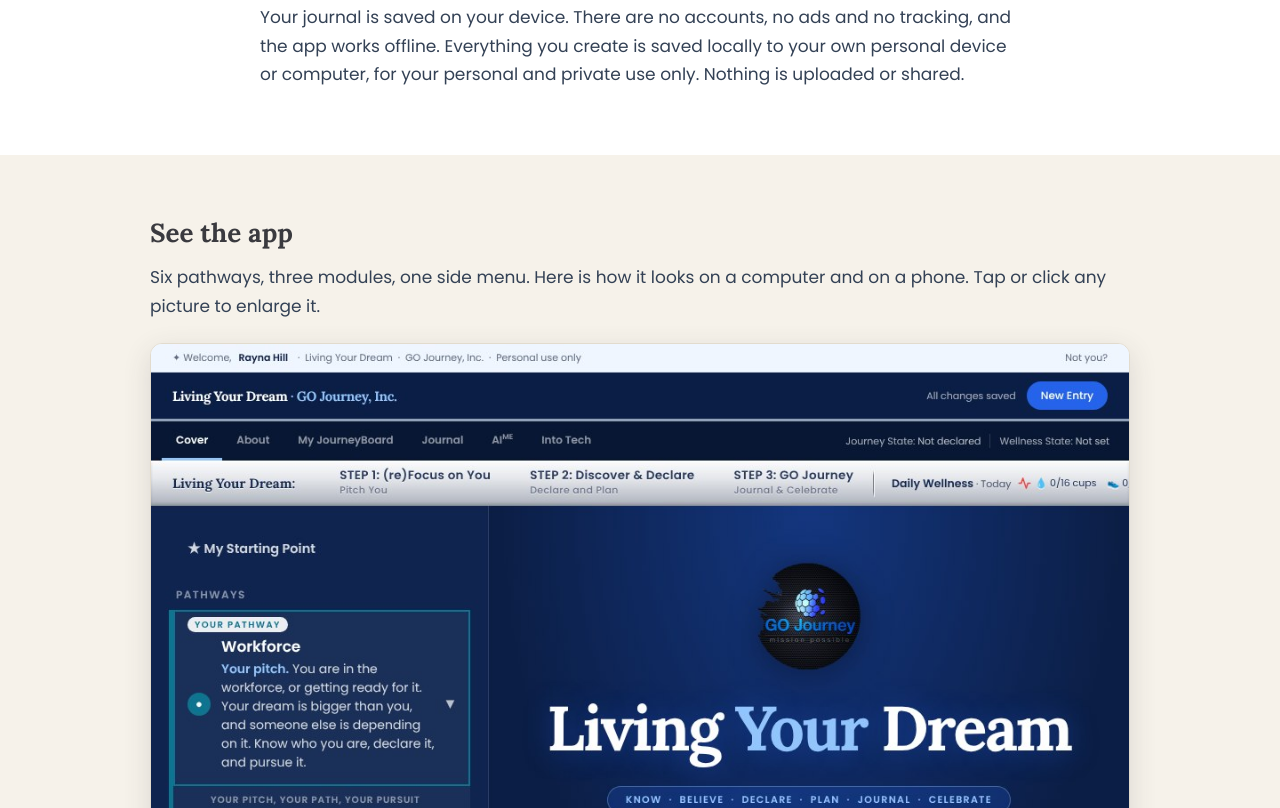
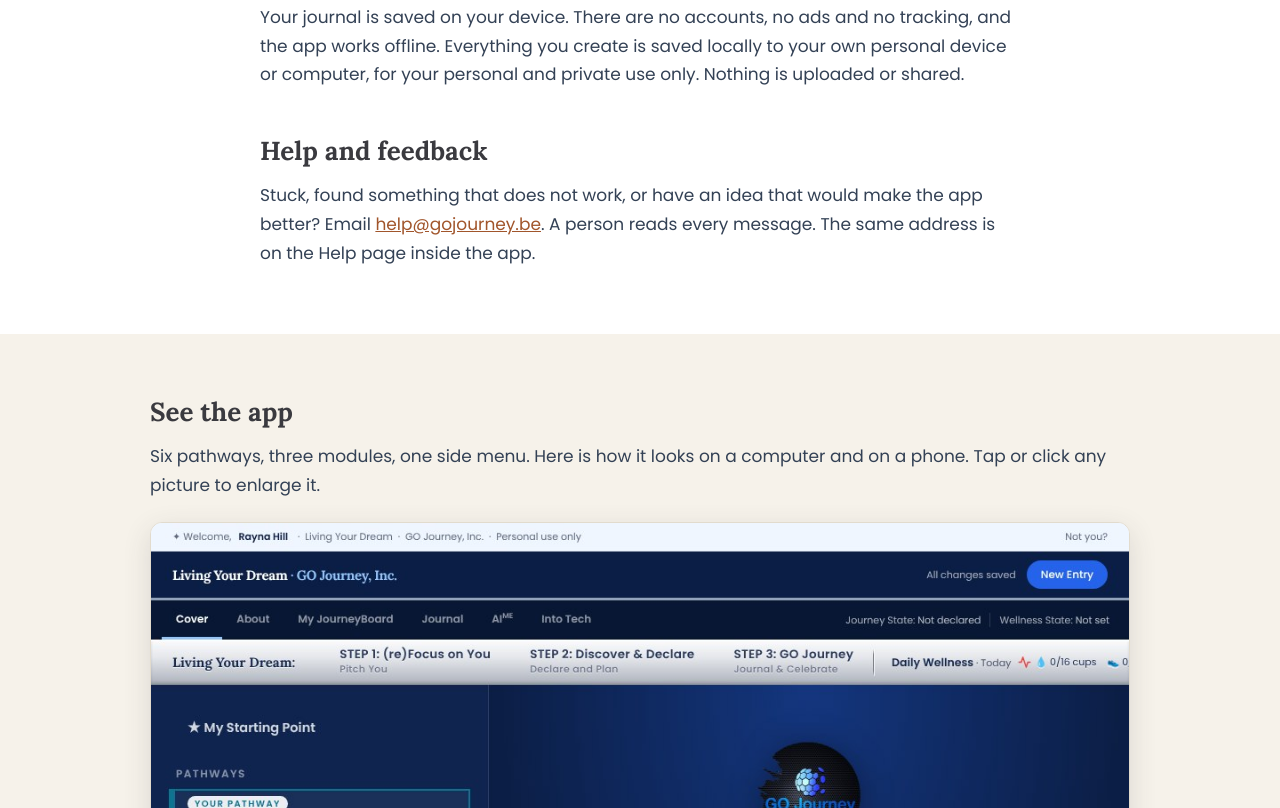
Before and after one commit to gojourney/gojourney-main-site, a plain HTML site: page living-your-dream.html in a window 1280 px wide. Shown: the part 5292-6100 px from the top of the page. Drawn offline with Linux system fonts and the light colour scheme.

Commit message:
Add files via upload

```diff
--- a/living-your-dream.html
+++ b/living-your-dream.html
@@ -104,6 +104,7 @@
 <h2 style="margin-top:40px">What is inside</h2><ul><li><strong>Declare Your Dream:</strong> your own signed dream statement.</li><li><strong>My JourneyBoard:</strong> a progress dashboard across 15 dimensions of a whole life.</li><li><strong>KnowMe Index:</strong> self-discovery covering wellness, needs, personality and strengths.</li><li><strong>Occupational Maturity Journey:</strong> see your next career stage, from Labor to Entrepreneur.</li><li><strong>Into Tech:</strong> find the technology path that fits your life and experience, whether you are a student who loves computers and gaming, a parent or caregiver, or an experienced worker.</li><li><strong>GO Journey Plan:</strong> goals, projects and tasks. Plus a daily journal, wellness log and challenges.</li><li><strong>My JourneyMap:</strong> the places that shaped your story. Case studies for real-life situations.</li><li><strong>Listen:</strong> have any page or section read aloud. The app also works offline.</li></ul>
 <h2 style="margin-top:40px">Built for every starting point</h2><p>This app gives credit for life experience, whether you are young or older, and never penalizes anyone for caring for themselves or their family. It is for working adults, people between jobs and people starting over, with pathways for students with an IEP, children working beside a grown-up, retirees, researchers and innovators, and intra/entrepreneurs, as well as students, parents and caregivers.</p>
 <h2 style="margin-top:40px">Private by design</h2><p>Your journal is saved on your device. There are no accounts, no ads and no tracking, and the app works offline. Everything you create is saved locally to your own personal device or computer, for your personal and private use only. Nothing is uploaded or shared.</p>
+<h2 style="margin-top:40px">Help and feedback</h2><p>Stuck, found something that does not work, or have an idea that would make the app better? Email <a href="mailto:help@gojourney.be">help@gojourney.be</a>. A person reads every message. The same address is on the Help page inside the app.</p>
 </div></section>
 
 <section class="band cream wide" id="see-the-app"><div class="in">
@@ -140,4 +141,4 @@
 })();
 </script>
 </main>
-<footer><div>© 2026 GO Journey, Inc. Living Your Dream™, KnowMe Index™ and Occupational Maturity Journey™ are trademarks of GO Journey, Inc.<br>Contact: <a href="mailto:go@gojourney.be">go@gojourney.be</a> · <a href="/privacy.html">Privacy</a> · <a href="/terms.html">Terms</a></div></footer></body></html>
+<footer><div>© 2026 GO Journey, Inc. Living Your Dream™, KnowMe Index™ and Occupational Maturity Journey™ are trademarks of GO Journey, Inc.<br>Contact: <a href="mailto:go@gojourney.be">go@gojourney.be</a> · App help: <a href="mailto:help@gojourney.be">help@gojourney.be</a> · <a href="/privacy.html">Privacy</a> · <a href="/terms.html">Terms</a></div></footer></body></html>
```
Also changed, not shown: about-the-app.html (+1 -1 lines), index.html (+1 -1 lines), privacy.html (+3 -3 lines), terms.html (+1 -1 lines).
